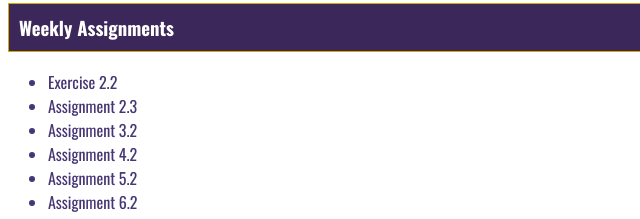
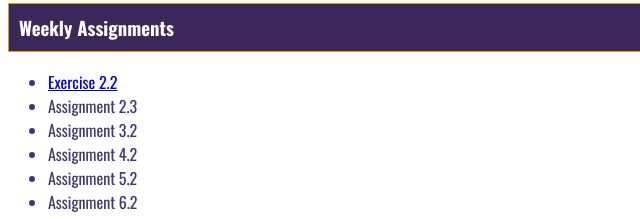
Before and after one commit to nberryh/web-231, a plain HTML site: page week-1/index.html in a window 1280 px wide. Shown: the part 208-427 px from the top of the page, 0-640 px from the left. Drawn offline with nearby package versions, Linux system fonts and the light colour scheme.

Commit message:
Update links

```diff
--- a/week-1/index.html
+++ b/week-1/index.html
@@ -46,7 +46,7 @@
                             <!-- List -->
 
                             <ul>
-                                <li>Exercise 2.2</li>
+                                <li><a href="https://nberryh.github.io/web-231/week-2/berryhill-payroll.html">Exercise 2.2</a></li>
                                 <li>Assignment 2.3</li>
                                 <li>Assignment 3.2</li>
                                 <li>Assignment 4.2</li>
```
Also changed, not shown: week-2/berryhill-payroll.html (+1 -1 lines).
